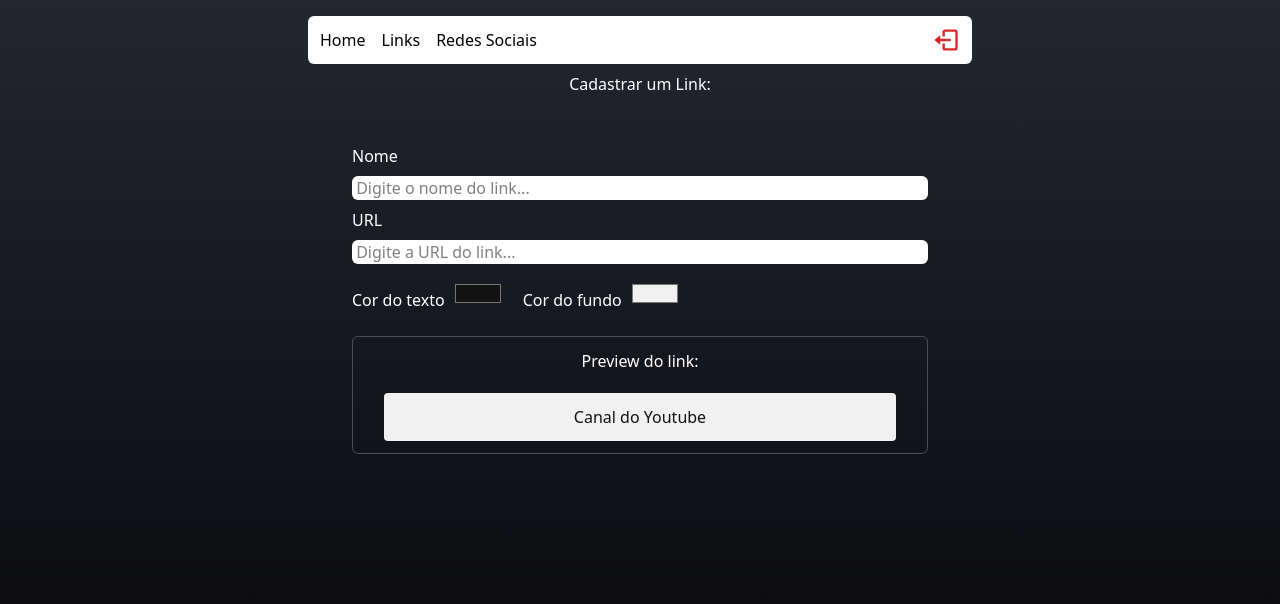
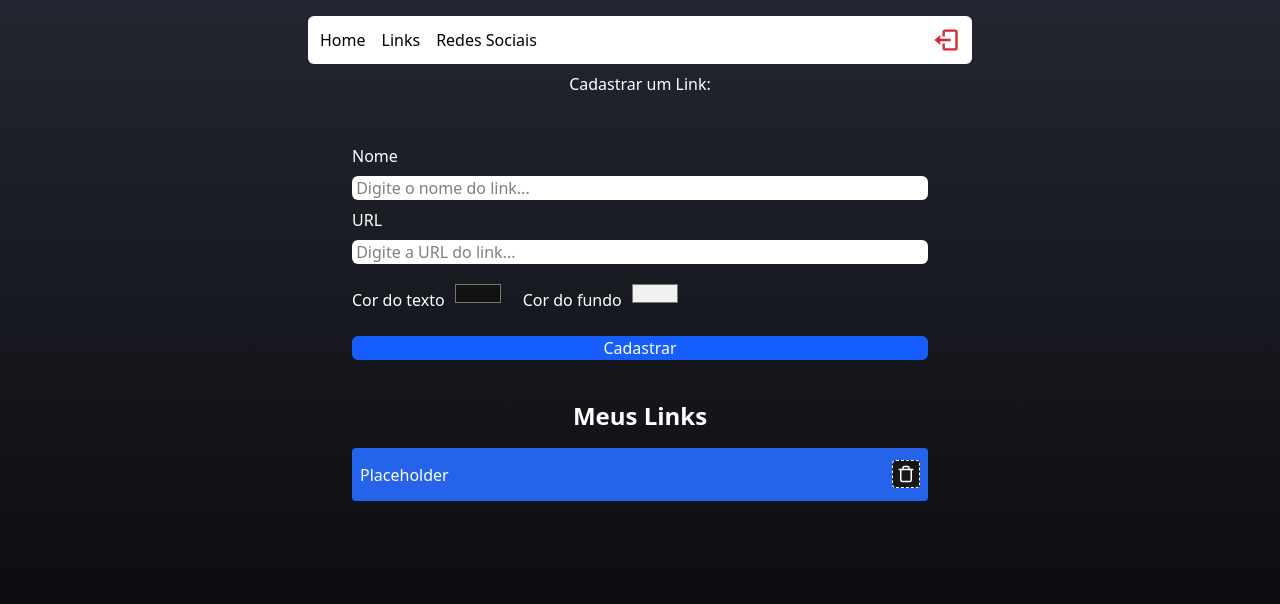
Before and after one commit to PedroVRibeiro/linktree-react-ts, a React (Vite) app: page /admin in a window 1280 px wide. Shown: the top 604 px of the page. Built offline with nearby package versions, Linux system fonts and the light colour scheme; no server answers; sample sign-in values are in the browser's storage.

Commit message:
add saved links preview placeholder

```diff
--- a/src/pages/admin/index.tsx
+++ b/src/pages/admin/index.tsx
@@ -1,5 +1,6 @@
 import { useState } from "react";
 import { Header } from "../../components/Header";
+import { FiTrash } from "react-icons/fi";
 
 export function Admin() {
   const [linkNameInput, setLinkNameInput] = useState("");
@@ -57,6 +58,7 @@
           </div>
         </section>
 
+        {linkNameInput !== "" && (
           <div className="flex items-center justify-start flex-col mb-7 p-1 border-gray-100/25 border rounded-md">
             <label className="text-white font-medium mt-2 mb-3">
               Preview do link:
@@ -68,10 +70,32 @@
                 marginTop: 8,
                 backgroundColor: linkBackgroundColorInput,
               }}>
-            <p style={{ color: linkTextColorInput }}>Canal do Youtube</p>
+              <p className="font-medium" style={{ color: linkTextColorInput }}>
+                {linkNameInput}
+              </p>
             </article>
           </div>
+        )}
+
+        <button
+          type="submit"
+          className="mb-7 bg-blue-600 rounded-md text-white font-medium gap-4 flex justify-center">
+          Cadastrar
+        </button>
       </form>
+
+      <h2 className="font-bold text-white mb-4 text-2xl">Meus Links</h2>
+
+      <article
+        className="flex items-center justify-between w-11/12 max-w-xl rounded py-3 px-2 mb-2 select-none"
+        style={{ backgroundColor: "#2563EB", color: "#FFF" }}>
+        <p>Placeholder</p>
+        <div>
+          <button className="border border-dashed p-1 rounded bg-neutral-900">
+            <FiTrash size={18} color="#FFF" />
+          </button>
+        </div>
+      </article>
     </div>
   );
 }
```
Lines whose indentation alone changed are shown as unchanged.
